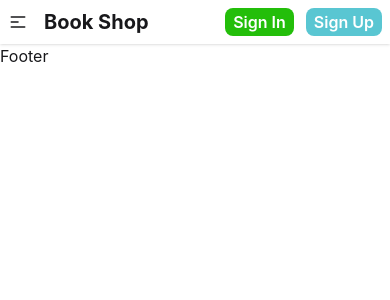
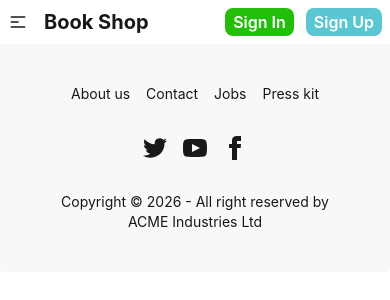
Before and after one commit to SojibDas1015/Book-Shop, a React (Vite) app: page / in a window 390 px wide. Shown: the top 300 px of the page. Built offline with nearby package versions, Linux system fonts and the light colour scheme.

Commit message:
footer section done with responsive

```diff
--- a/src/Component/Footer/Footer.jsx
+++ b/src/Component/Footer/Footer.jsx
@@ -3,9 +3,56 @@
 const Footer = () => {
     return (
         <div>
-            <h1>Footer</h1>
+            <footer className="footer footer-horizontal footer-center bg-base-200 text-base-content rounded p-10 gap-8">
+                <nav className="grid grid-flow-col gap-4">
+                    <a className="link link-hover">About us</a>
+                    <a className="link link-hover">Contact</a>
+                    <a className="link link-hover">Jobs</a>
+                    <a className="link link-hover">Press kit</a>
+                </nav>
+                <nav>
+                    <div className="grid grid-flow-col gap-4">
+                        <a>
+                            <svg
+                                xmlns="http://www.w3.org/2000/svg"
+                                width="24"
+                                height="24"
+                                viewBox="0 0 24 24"
+                                className="fill-current">
+                                <path
+                                    d="M24 4.557c-.883.392-1.832.656-2.828.775 1.017-.609 1.798-1.574 2.165-2.724-.951.564-2.005.974-3.127 1.195-.897-.957-2.178-1.555-3.594-1.555-3.179 0-5.515 2.966-4.797 6.045-4.091-.205-7.719-2.165-10.148-5.144-1.29 2.213-.669 5.108 1.523 6.574-.806-.026-1.566-.247-2.229-.616-.054 2.281 1.581 4.415 3.949 4.89-.693.188-1.452.232-2.224.084.626 1.956 2.444 3.379 4.6 3.419-2.07 1.623-4.678 2.348-7.29 2.04 2.179 1.397 4.768 2.212 7.548 2.212 9.142 0 14.307-7.721 13.995-14.646.962-.695 1.797-1.562 2.457-2.549z"></path>
+                            </svg>
+                        </a>
+                        <a>
+                            <svg
+                                xmlns="http://www.w3.org/2000/svg"
+                                width="24"
+                                height="24"
+                                viewBox="0 0 24 24"
+                                className="fill-current">
+                                <path
+                                    d="M19.615 3.184c-3.604-.246-11.631-.245-15.23 0-3.897.266-4.356 2.62-4.385 8.816.029 6.185.484 8.549 4.385 8.816 3.6.245 11.626.246 15.23 0 3.897-.266 4.356-2.62 4.385-8.816-.029-6.185-.484-8.549-4.385-8.816zm-10.615 12.816v-8l8 3.993-8 4.007z"></path>
+                            </svg>
+                        </a>
+                        <a>
+                            <svg
+                                xmlns="http://www.w3.org/2000/svg"
+                                width="24"
+                                height="24"
+                                viewBox="0 0 24 24"
+                                className="fill-current">
+                                <path
+                                    d="M9 8h-3v4h3v12h5v-12h3.642l.358-4h-4v-1.667c0-.955.192-1.333 1.115-1.333h2.885v-5h-3.808c-3.596 0-5.192 1.583-5.192 4.615v3.385z"></path>
+                            </svg>
+                        </a>
+                    </div>
+                </nav>
+                <aside>
+                    <p>Copyright © {new Date().getFullYear()} - All right reserved by ACME Industries Ltd</p>
+                </aside>
+            </footer>
         </div>
     );
 };
 
-export default Footer;<h1>Footer</h1>
+export default Footer; <h1>Footer</h1>
```
